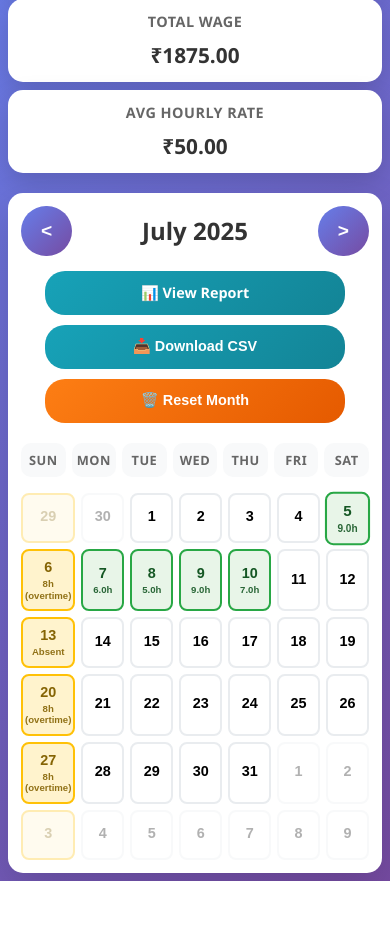
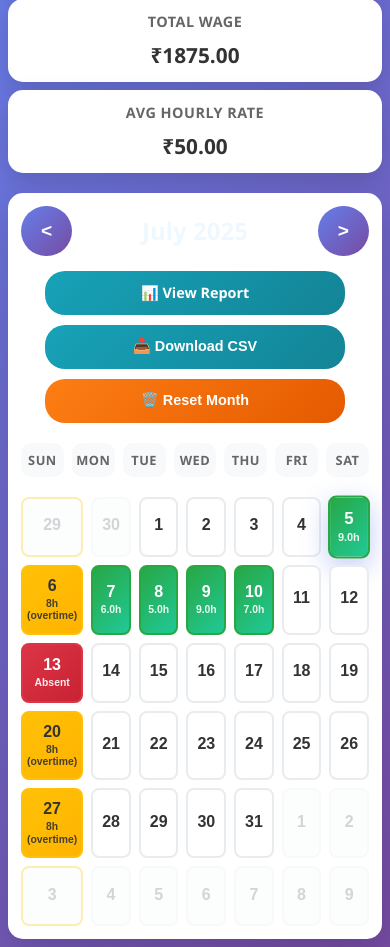
Before and after one commit to Preet0504/WageCalculator, a Flask app: page / in a window 390 px wide. Shown: the part 150-1097 px from the top of the page. Before the commit the page ends 1031 px from the top, so only its background shows below. Run offline with Flask 3, Linux system fonts and the light colour scheme.

Commit message:
Add files via upload

```diff
--- a/static/style.css
+++ b/static/style.css
@@ -70,7 +70,7 @@ header h1 {
 .wage-card p {
     font-size: clamp(1.5rem, 4vw, 2.2rem);
     font-weight: bold;
-    color: #333;
+    /* color: #333; */
 }
 
 .calendar-container {
@@ -116,7 +116,7 @@ header h1 {
 }
 
 .calendar-header h2 {
-    color: #333;
+    color: aliceblue;
     font-size: clamp(1.5rem, 4vw, 2.5rem);
     font-weight: 700;
     text-align: center;
@@ -170,14 +170,14 @@ header h1 {
 
 .calendar-grid {
     display: grid;
-    gap: 6px;
+    gap: 8px;
 }
 
 .calendar-days {
     display: grid;
     grid-template-columns: repeat(7, 1fr);
-    gap: 6px;
-    margin-bottom: 10px;
+    gap: 8px;
+    margin-bottom: 12px;
 }
 
 .calendar-days div {
@@ -195,7 +195,7 @@ header h1 {
 .calendar-dates {
     display: grid;
     grid-template-columns: repeat(7, 1fr);
-    gap: 6px;
+    gap: 8px;
 }
 
 .date-btn {
@@ -214,6 +214,7 @@ header h1 {
     font-size: 0.9rem;
     touch-action: manipulation;
     -webkit-tap-highlight-color: transparent;
+    color: #333;
 }
 
 .date-btn:hover {
@@ -231,24 +232,35 @@ header h1 {
     color: white;
     border-color: #667eea;
     transform: scale(1.05);
+    box-shadow: 0 8px 25px rgba(102, 126, 234, 0.4);
 }
 
 .date-btn.has-entry {
-    background: #e8f5e8;
+    background: linear-gradient(135deg, #28a745 0%, #20c997 100%);
     border-color: #28a745;
-    color: #155724;
+    color: white;
+    font-weight: bold;
 }
 
 .date-btn.absent {
-    background: #f8d7da;
+    background: linear-gradient(135deg, #dc3545 0%, #c82333 100%);
     border-color: #dc3545;
-    color: #721c24;
+    color: white;
+    font-weight: bold;
 }
 
 .date-btn.sunday {
-    background: #fff3cd;
+    background: linear-gradient(135deg, #ffc107 0%, #ffb300 100%);
     border-color: #ffc107;
-    color: #856404;
+    color: #333;
+    font-weight: bold;
+}
+
+.date-btn.other-month {
+    opacity: 0.3;
+    cursor: not-allowed;
+    background: #f8f9fa;
+    color: #6c757d;
 }
 
 .date-btn .date-number {
@@ -264,9 +276,18 @@ header h1 {
     line-height: 1.2;
 }
 
-.date-btn.other-month {
-    opacity: 0.3;
-    cursor: not-allowed;
+/* Special styling for Sunday with entry */
+.date-btn.sunday.has-entry {
+    background: linear-gradient(135deg, #fd7e14 0%, #e55a00 100%);
+    border-color: #fd7e14;
+    color: white;
+}
+
+/* Special styling for Sunday absent */
+.date-btn.sunday.absent {
+    background: linear-gradient(135deg, #dc3545 0%, #c82333 100%);
+    border-color: #dc3545;
+    color: white;
 }
 
 /* Modal Styles */
@@ -322,7 +343,7 @@ header h1 {
 
 .modal-content h2 {
     margin-bottom: 25px;
-    color: #333;
+    color: aliceblue;
     text-align: center;
     font-size: clamp(1.3rem, 4vw, 2rem);
     font-weight: 700;
@@ -366,7 +387,7 @@ header h1 {
 .rate-input small {
     display: block;
     margin-top: 6px;
-    color: #666;
+    /* color: #666; */
     font-size: 0.8rem;
     font-style: italic;
     line-height: 1.3;
@@ -467,12 +488,12 @@ header h1 {
 .hours-display-card p, .wage-display-card p {
     font-size: clamp(1.5rem, 5vw, 2rem);
     font-weight: bold;
-    color: #333;
+    color: black;
     margin-bottom: 4px;
 }
 
 .hours-display-card small, .wage-display-card small {
-    color: #888;
+    color: black;
     font-size: 0.75rem;
     font-style: italic;
     display: block;
@@ -608,17 +629,17 @@ header h1 {
     }
 
     .date-btn {
-        padding: 10px 4px;
-        min-height: 55px;
-        border-radius: 8px;
+        padding: 12px 6px;
+        min-height: 65px;
+        border-radius: 10px;
     }
 
     .date-btn .date-number {
-        font-size: 1rem;
+        font-size: 1.1rem;
     }
 
     .date-btn .hours-display {
-        font-size: 0.65rem;
+        font-size: 0.7rem;
     }
 
     .modal-content {
@@ -694,16 +715,17 @@ header h1 {
     }
 
     .date-btn {
-        padding: 8px 2px;
-        min-height: 50px;
+        padding: 10px 4px;
+        min-height: 60px;
+        border-radius: 8px;
     }
 
     .date-btn .date-number {
-        font-size: 0.9rem;
+        font-size: 1rem;
     }
 
     .date-btn .hours-display {
-        font-size: 0.6rem;
+        font-size: 0.65rem;
     }
 
     .modal-content {
@@ -776,7 +798,7 @@ header h1 {
 @media (prefers-color-scheme: dark) {
     .wage-card, .calendar-container, .modal-content {
         background: #2d3748;
-        color: #e2e8f0;
+        /* color: #e2e8f0; */
     }
 
     .wage-card h3, .form-group label {
```
